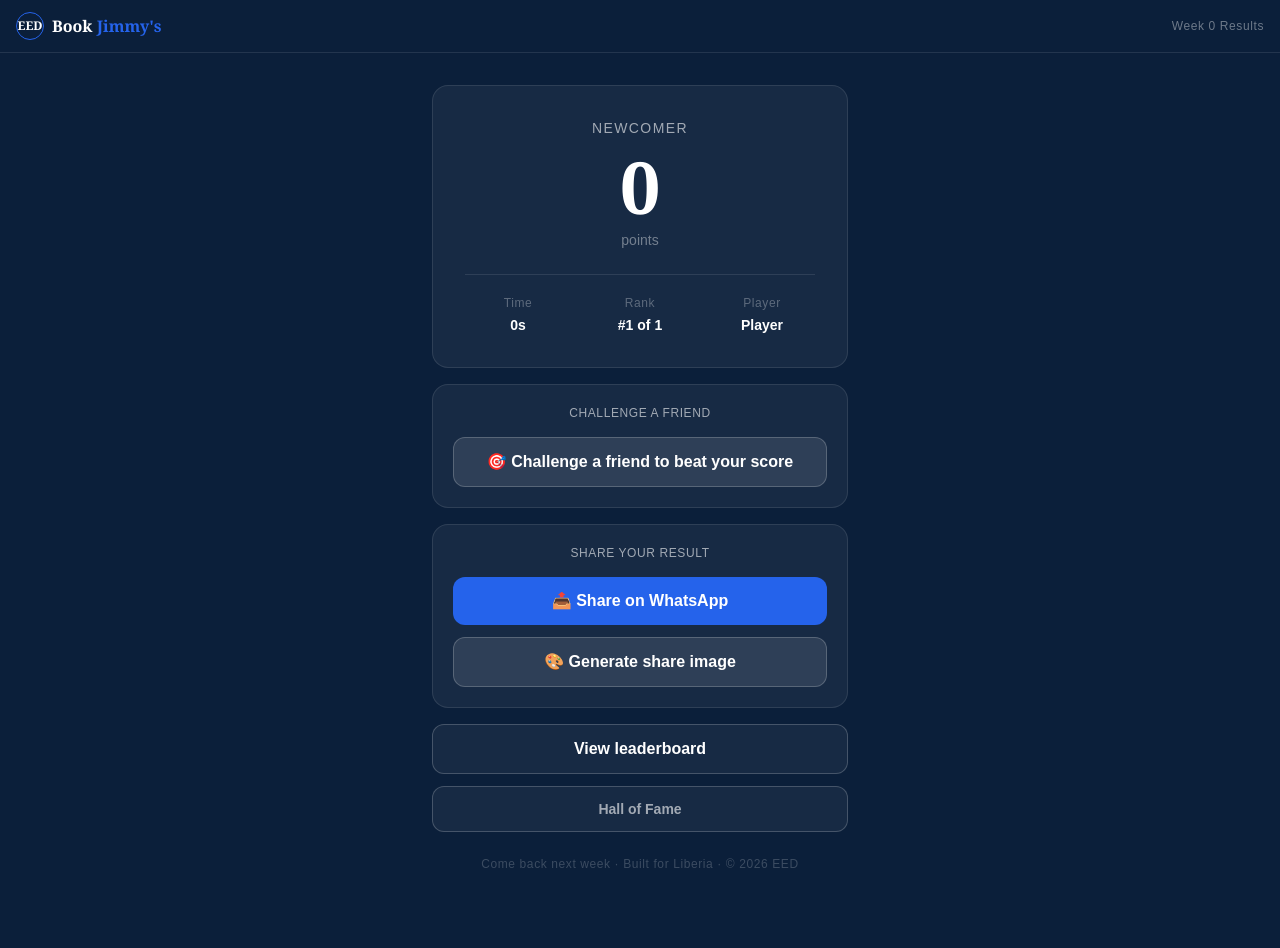
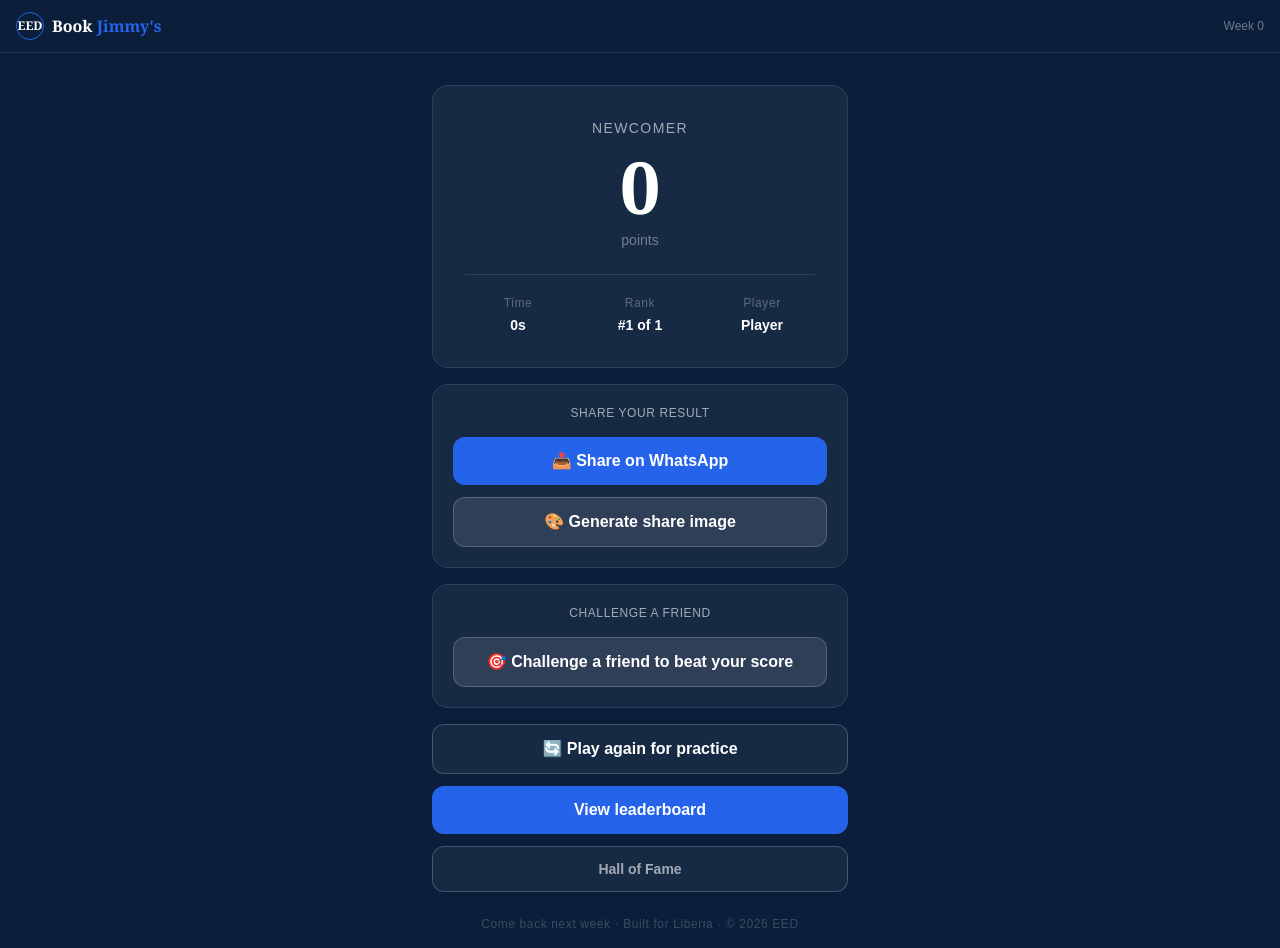
Before and after one commit to EEDICKSON/book-jimmys, a Next.js app: page /results in a window 1280 px wide. Before the commit the page ends 888 px from the top, so only its background shows below. Built offline with nearby package versions, Linux system fonts and the light colour scheme; no server answers.

Commit message:
feat: unlimited replays — first attempt counts, rest is practice

```diff
--- a/app/(admin)/admin/page.tsx
+++ b/app/(admin)/admin/page.tsx
@@ -469,6 +469,7 @@ export default function AdminPage() {
     if (activeTab === "users" && users.length === 0) loadUsers();
     if (activeTab === "daily") loadDailyChallenges();
     if (activeTab === "categories") loadCategoryOptions();
+    if (activeTab === "add") loadCategoryOptions();
   }, [activeTab]);
 
   // ── ACTION HANDLERS ─────────────────────────────────────
--- a/app/(game)/play/page.tsx
+++ b/app/(game)/play/page.tsx
@@ -7,7 +7,6 @@ import QuestionCard from "@/components/game/QuestionCard";
 import Timer from "@/components/game/Timer";
 import CategorySelect from "@/components/game/CategorySelect";
 import { SECONDS_PER_QUESTION, type AnsweredQuestion } from "@/lib/quiz-logic";
-
 import {
   playCorrectSound,
   playWrongSound,
@@ -30,7 +29,7 @@ type GameState =
   | "selecting" // Player choosing category
   | "loading" // Fetching questions
   | "playing" // Quiz in progress
-  | "answer_revealed" // Showing correct/wrong
+  | "answer_revealed" // Showing correct/wrong after answer
   | "submitting" // Saving score
   | "error";
 
@@ -49,8 +48,9 @@ export default function PlayPage() {
   );
   const [timerRunning, setTimerRunning] = useState(false);
   const [errorMessage, setErrorMessage] = useState("");
+  const [attemptNumber, setAttemptNumber] = useState(1);
 
-  // Called when player clicks Start
+  // Called when player clicks Start on category screen
   async function handleStartQuiz() {
     setGameState("loading");
     try {
@@ -94,11 +94,8 @@ export default function PlayPage() {
         setCorrectAnswer(data.correct_answer);
 
         const isCorrect = selectedKey === data.correct_answer;
-        if (isCorrect) {
-          playCorrectSound();
-        } else {
-          playWrongSound();
-        }
+        if (isCorrect) playCorrectSound();
+        else playWrongSound();
 
         const newAnswer: AnsweredQuestion = {
           questionId: currentQuestion.id,
@@ -155,7 +152,7 @@ export default function PlayPage() {
       await new Promise((resolve) => setTimeout(resolve, 900));
 
       router.push(
-        `/results?score=${data.score}&time=${data.timeTaken}&week=${data.weekNumber}&category=${selectedCategory}`,
+        `/results?score=${data.score}&time=${data.timeTaken}&week=${data.weekNumber}&category=${selectedCategory}&attempt=${data.attemptNumber}&first=${data.isFirstAttempt}`,
       );
     } catch {
       setErrorMessage("Failed to save your score. Please try again.");
@@ -168,9 +165,7 @@ export default function PlayPage() {
     handleAnswer(null);
   }, [handleAnswer]);
 
-  // ── RENDER STATES ─────────────────────────────────────
-
-  // Category selection screen
+  // ── CATEGORY SELECTION SCREEN ─────────────────────────
   if (gameState === "selecting") {
     return (
       <div className="min-h-screen bg-[#0b1f3a] flex flex-col">
@@ -192,6 +187,7 @@ export default function PlayPage() {
     );
   }
 
+  // ── LOADING SCREEN ────────────────────────────────────
   if (gameState === "loading") {
     return (
       <div className="min-h-screen bg-[#0b1f3a] flex items-center justify-center">
@@ -207,6 +203,7 @@ export default function PlayPage() {
     );
   }
 
+  // ── ERROR SCREEN ──────────────────────────────────────
   if (gameState === "error") {
     return (
       <div className="min-h-screen bg-[#0b1f3a] flex items-center justify-center p-4">
@@ -223,6 +220,7 @@ export default function PlayPage() {
     );
   }
 
+  // ── SUBMITTING SCREEN ─────────────────────────────────
   if (gameState === "submitting") {
     return (
       <div className="min-h-screen bg-[#0b1f3a] flex items-center justify-center">
@@ -233,22 +231,23 @@ export default function PlayPage() {
     );
   }
 
+  // ── QUIZ SCREEN ───────────────────────────────────────
   const currentQuestion = questions[currentIndex];
 
   return (
     <div className="min-h-screen bg-[#0b1f3a] flex flex-col">
       <Navbar />
 
-      {/* Category indicator */}
-      <div className="border-b border-white/10 px-4 py-2 flex items-center justify-center gap-2">
-        <span className="text-white/40 text-xs tracking-wider">
-          Week {questions[0]?.week_number} ·
+      {/* Category and attempt indicator */}
+      <div className="border-b border-white/10 px-4 py-2 flex items-center justify-center gap-3">
+        <span className="text-white/40 text-xs tracking-wider capitalize">
+          {selectedCategory.replace(/_/g, " ")} category
         </span>
-        <span className="text-white/60 text-xs">
-          {questions[0]?.category?.charAt(0).toUpperCase() +
-            (questions[0]?.category?.slice(1) || "")}{" "}
-          category
-        </span>
+        {attemptNumber > 1 && (
+          <span className="text-amber-400/60 text-xs">
+            · Practice attempt #{attemptNumber}
+          </span>
+        )}
       </div>
 
       <div className="flex-1 flex items-center justify-center p-4">
--- a/app/(game)/results/page.tsx
+++ b/app/(game)/results/page.tsx
@@ -1,7 +1,7 @@
 "use client";
 
 import { useSearchParams, useRouter } from "next/navigation";
-import { Suspense, useState, useEffect, useRef } from "react";
+import { Suspense, useState, useEffect } from "react";
 import Link from "next/link";
 import { createBrowserSupabaseClient } from "@/lib/supabase/client";
 import {
@@ -18,6 +18,9 @@ function ResultsContent() {
   const score = parseInt(params.get("score") || "0");
   const time = parseInt(params.get("time") || "0");
   const week = parseInt(params.get("week") || "0");
+  const category = params.get("category") || "general";
+  const attemptNumber = parseInt(params.get("attempt") || "1");
+  const isFirstAttempt = params.get("first") !== "false";
 
   const [nickname, setNickname] = useState("Player");
   const [cardUrl, setCardUrl] = useState<string | null>(null);
@@ -26,8 +29,6 @@ function ResultsContent() {
   const [copied, setCopied] = useState(false);
   const [rank, setRank] = useState(1);
   const [totalPlayers, setTotalPlayers] = useState(1);
-  const cardRef = useRef<HTMLImageElement>(null);
-
   const [challengeId, setChallengeId] = useState<string | null>(null);
   const [creatingChallenge, setCreatingChallenge] = useState(false);
 
@@ -42,7 +43,7 @@ function ResultsContent() {
   const mins = Math.floor(time / 60);
   const secs = time % 60;
 
-  // Fetch nickname and leaderboard rank
+  // Load nickname and rank
   useEffect(() => {
     async function loadData() {
       const {
@@ -58,11 +59,13 @@ function ResultsContent() {
 
       if (profile) setNickname(profile.nickname);
 
-      // Get rank from scores table
+      // Only fetch rank for first attempts
+      if (isFirstAttempt) {
         const { data: scores } = await supabase
           .from("scores")
           .select("score, time_taken_secs")
           .eq("week_number", week)
+          .eq("attempt_number", 1)
           .order("score", { ascending: false })
           .order("time_taken_secs", { ascending: true });
 
@@ -72,6 +75,7 @@ function ResultsContent() {
             (s) => s.score === score && s.time_taken_secs === time,
           );
           setRank(position >= 0 ? position + 1 : scores.length);
+        }
       }
     }
     loadData();
@@ -89,7 +93,6 @@ function ResultsContent() {
     };
   }
 
-  // Generate the image card
   async function handleGenerateCard() {
     setGenerating(true);
     try {
@@ -102,7 +105,6 @@ function ResultsContent() {
     }
   }
 
-  // Share via Web Share API (native mobile sheet)
   async function handleShareText() {
     const text = generateShareText(getCardData());
     setSharing(true);
@@ -115,13 +117,12 @@ function ResultsContent() {
         setTimeout(() => setCopied(false), 3000);
       }
     } catch {
-      // User cancelled — that is fine
+      /* user cancelled */
     } finally {
       setSharing(false);
     }
   }
 
-  // Download the image card
   function handleDownloadCard() {
     if (!cardUrl) return;
     const link = document.createElement("a");
@@ -130,7 +131,6 @@ function ResultsContent() {
     link.click();
   }
 
-  // Share image via Web Share API
   async function handleShareImage() {
     if (!cardUrl) return;
     try {
@@ -138,7 +138,7 @@ function ResultsContent() {
       const file = new File([blob], `bookjimmys-week${week}.png`, {
         type: "image/png",
       });
-      if (navigator.canShare && navigator.canShare({ files: [file] })) {
+      if (navigator.canShare?.({ files: [file] })) {
         await navigator.share({
           files: [file],
           text: `I scored ${score} points on Book Jimmy's this week!`,
@@ -160,7 +160,7 @@ function ResultsContent() {
         body: JSON.stringify({
           score,
           timeTakenSecs: time,
-          category: params.get("category") || "general",
+          category,
           weekNumber: week,
         }),
       });
@@ -196,10 +196,25 @@ function ResultsContent() {
             Book <span className="text-[#2563EB]">Jimmy&apos;s</span>
           </span>
         </div>
-        <span className="text-white/40 text-xs tracking-wider">
-          Week {week} Results
+        <div className="flex items-center gap-2">
+          {!isFirstAttempt && (
+            <span className="text-amber-400/60 text-xs">
+              Practice #{attemptNumber}
             </span>
+          )}
+          <span className="text-white/40 text-xs">Week {week}</span>
+        </div>
       </nav>
+
+      {/* Practice attempt banner */}
+      {!isFirstAttempt && (
+        <div className="bg-amber-500/10 border-b border-amber-500/20 px-4 py-2 text-center">
+          <p className="text-amber-400 text-xs">
+            Practice attempt #{attemptNumber} — your first attempt is on the
+            leaderboard. Keep practising! 💪
+          </p>
+        </div>
+      )}
 
       <div className="flex-1 p-4 max-w-md mx-auto w-full">
         {/* Score card */}
@@ -214,7 +229,6 @@ function ResultsContent() {
           </div>
           <p className="text-white/40 text-sm mb-6">points</p>
 
-          {/* Stats row */}
           <div className="grid grid-cols-3 gap-4 border-t border-white/10 pt-5">
             <div>
               <p className="text-white/30 text-xs mb-1 tracking-wider">Time</p>
@@ -224,9 +238,13 @@ function ResultsContent() {
               </p>
             </div>
             <div>
-              <p className="text-white/30 text-xs mb-1 tracking-wider">Rank</p>
+              <p className="text-white/30 text-xs mb-1 tracking-wider">
+                {isFirstAttempt ? "Rank" : "Attempt"}
+              </p>
               <p className="text-white font-semibold text-sm">
-                #{rank} of {totalPlayers}
+                {isFirstAttempt
+                  ? `#${rank} of ${totalPlayers}`
+                  : `#${attemptNumber}`}
               </p>
             </div>
             <div>
@@ -240,7 +258,59 @@ function ResultsContent() {
           </div>
         </div>
 
-        {/* Challenge a friend */}
+        {/* Share section — only show on first attempt */}
+        {isFirstAttempt && (
+          <div className="bg-white/5 border border-white/10 rounded-2xl p-5 mb-4">
+            <p className="text-white/60 text-xs tracking-wider uppercase mb-4 text-center">
+              Share your result
+            </p>
+            <button
+              onClick={handleShareText}
+              disabled={sharing}
+              className="w-full bg-[#2563EB] hover:bg-[#1d4ed8] disabled:opacity-50 text-white font-semibold py-3 rounded-xl transition-colors mb-3"
+            >
+              {copied
+                ? "✓ Copied!"
+                : sharing
+                  ? "Sharing..."
+                  : "📤 Share on WhatsApp"}
+            </button>
+            {!cardUrl ? (
+              <button
+                onClick={handleGenerateCard}
+                disabled={generating}
+                className="w-full bg-white/10 hover:bg-white/15 disabled:opacity-50 border border-white/20 text-white font-semibold py-3 rounded-xl transition-colors"
+              >
+                {generating ? "⏳ Generating..." : "🎨 Generate share image"}
+              </button>
+            ) : (
+              <div>
+                <img
+                  src={cardUrl}
+                  alt="Share card"
+                  className="w-full rounded-xl mb-3 border border-white/10"
+                />
+                <div className="grid grid-cols-2 gap-2">
+                  <button
+                    onClick={handleShareImage}
+                    className="bg-[#2563EB] hover:bg-[#1d4ed8] text-white font-semibold py-2.5 rounded-xl text-sm"
+                  >
+                    Share image
+                  </button>
+                  <button
+                    onClick={handleDownloadCard}
+                    className="bg-white/10 hover:bg-white/15 border border-white/20 text-white font-semibold py-2.5 rounded-xl text-sm"
+                  >
+                    Download
+                  </button>
+                </div>
+              </div>
+            )}
+          </div>
+        )}
+
+        {/* Challenge a friend — only on first attempt */}
+        {isFirstAttempt && (
           <div className="bg-white/5 border border-white/10 rounded-2xl p-5 mb-4">
             <p className="text-white/60 text-xs tracking-wider uppercase mb-4 text-center">
               Challenge a friend
@@ -269,70 +339,24 @@ function ResultsContent() {
               </div>
             )}
           </div>
+        )}
 
-        {/* Share section */}
-        <div className="bg-white/5 border border-white/10 rounded-2xl p-5 mb-4">
-          <p className="text-white/60 text-xs tracking-wider uppercase mb-4 text-center">
-            Share your result
-          </p>
-
-          {/* Text share button */}
-          <button
-            onClick={handleShareText}
-            disabled={sharing}
-            className="w-full bg-[#2563EB] hover:bg-[#1d4ed8] disabled:opacity-50 text-white font-semibold py-3 rounded-xl transition-colors mb-3 flex items-center justify-center gap-2"
-          >
-            {copied
-              ? "✓ Copied to clipboard!"
-              : sharing
-                ? "Sharing..."
-                : "📤 Share on WhatsApp"}
-          </button>
-
-          {/* Image card section */}
-          {!cardUrl ? (
-            <button
-              onClick={handleGenerateCard}
-              disabled={generating}
-              className="w-full bg-white/10 hover:bg-white/15 disabled:opacity-50 border border-white/20 text-white font-semibold py-3 rounded-xl transition-colors flex items-center justify-center gap-2"
-            >
-              {generating ? "⏳ Generating card..." : "🎨 Generate share image"}
-            </button>
-          ) : (
-            <div>
-              {/* Preview of generated card */}
-              <img
-                ref={cardRef}
-                src={cardUrl}
-                alt="Your share card"
-                className="w-full rounded-xl mb-3 border border-white/10"
-              />
-              <div className="grid grid-cols-2 gap-2">
-                <button
-                  onClick={handleShareImage}
-                  className="bg-[#2563EB] hover:bg-[#1d4ed8] text-white font-semibold py-2.5 rounded-xl transition-colors text-sm"
-                >
-                  Share image
-                </button>
-                <button
-                  onClick={handleDownloadCard}
-                  className="bg-white/10 hover:bg-white/15 border border-white/20 text-white font-semibold py-2.5 rounded-xl transition-colors text-sm"
-                >
-                  Download
-                </button>
-              </div>
-            </div>
-          )}
-        </div>
-
-        {/* Navigation */}
+        {/* Play again button */}
         <div className="space-y-3">
           <Link
+            href="/play"
+            className="block w-full bg-white/5 hover:bg-white/10 border border-white/20 text-white font-semibold py-3 rounded-xl text-center transition-colors"
+          >
+            {isFirstAttempt ? "🔄 Play again for practice" : "🔄 Play again"}
+          </Link>
+          {isFirstAttempt && (
+            <Link
               href="/leaderboard"
-            className="block w-full bg-white/5 hover:bg-white/10 border border-white/20 text-white font-semibold py-3 rounded-xl text-center transition-colors"
+              className="block w-full bg-[#2563EB] hover:bg-[#1d4ed8] text-white font-semibold py-3 rounded-xl text-center transition-colors"
             >
               View leaderboard
             </Link>
+          )}
           <Link
             href="/hall-of-fame"
             className="block w-full bg-white/5 hover:bg-white/10 border border-white/20 text-white/60 font-semibold py-3 rounded-xl text-center transition-colors text-sm"
@@ -342,7 +366,9 @@ function ResultsContent() {
         </div>
 
         <p className="text-center text-white/20 text-xs mt-6 tracking-wider">
-          Come back next week · Built for Liberia · © 2026 EED
+          {isFirstAttempt
+            ? "Come back next week · Built for Liberia · © 2026 EED"
+            : "Practice as much as you like · Only your first attempt counts · © 2026 EED"}
         </p>
       </div>
     </div>
--- a/app/api/score/route.ts
+++ b/app/api/score/route.ts
@@ -26,23 +26,33 @@ export async function POST(request: NextRequest) {
       return NextResponse.json({ error: "Not authenticated" }, { status: 401 });
     }
 
-    const { answers }: { answers: AnsweredQuestion[] } = await request.json();
+    const {
+      answers,
+      category,
+    }: { answers: AnsweredQuestion[]; category?: string } =
+      await request.json();
     const weekNumber = getCurrentWeekNumber();
 
-    // Check: already played this week?
-    const { data: existingScore } = await supabase
+    // Count how many times this player has played this week
+    const adminSupabase = createClient(
+      process.env.NEXT_PUBLIC_SUPABASE_URL!,
+      process.env.SUPABASE_SERVICE_ROLE_KEY!,
+    );
+
+    const { data: previousAttempts } = await adminSupabase
       .from("scores")
-      .select("id")
+      .select("id, attempt_number")
       .eq("user_id", user.id)
       .eq("week_number", weekNumber)
-      .single();
+      .order("attempt_number", { ascending: false })
+      .limit(1);
 
-    if (existingScore) {
-      return NextResponse.json(
-        { error: "You have already played this week" },
-        { status: 409 },
-      );
-    }
+    const attemptNumber =
+      previousAttempts && previousAttempts.length > 0
+        ? previousAttempts[0].attempt_number + 1
+        : 1;
+
+    const isFirstAttempt = attemptNumber === 1;
 
     // Verify answers server-side
     const questionIds = answers.map((a) => a.questionId);
@@ -65,35 +75,35 @@ export async function POST(request: NextRequest) {
     const totalTimeSecs = calculateTotalTime(verifiedAnswers);
     const correctCount = verifiedAnswers.filter((a) => a.isCorrect).length;
 
-    // Save score
-    const { error: saveError } = await supabase.from("scores").insert({
+    // Always save the score — even repeat attempts
+    const { error: saveError } = await adminSupabase.from("scores").insert({
       user_id: user.id,
       score: totalScore,
       time_taken_secs: totalTimeSecs,
       week_number: weekNumber,
+      category: category || "general",
+      attempt_number: attemptNumber,
     });
 
     if (saveError) throw saveError;
 
-    // Get rank for XP calculation
-    const adminSupabase = createClient(
-      process.env.NEXT_PUBLIC_SUPABASE_URL!,
-      process.env.SUPABASE_SERVICE_ROLE_KEY!,
-    );
-
+    // Only award XP and update leaderboard rank on first attempt
+    let rank = null;
+    if (isFirstAttempt) {
       const { data: allScores } = await adminSupabase
         .from("scores")
-      .select("score, time_taken_secs")
+        .select("score, time_taken_secs, attempt_number")
         .eq("week_number", weekNumber)
+        .eq("attempt_number", 1) // Only count first attempts for ranking
         .order("score", { ascending: false })
         .order("time_taken_secs", { ascending: true });
 
-    const rank =
+      rank =
         (allScores?.findIndex(
           (s) => s.score === totalScore && s.time_taken_secs === totalTimeSecs,
         ) ?? 0) + 1;
 
-    // Get current user stats for streak calculation
+      // Get current user stats for streak
       const { data: userData } = await adminSupabase
         .from("users")
         .select("xp, level, streak, last_played")
@@ -114,7 +124,6 @@ export async function POST(request: NextRequest) {
         const newXp = userData.xp + xpEarned;
         const newLevel = getLevelFromXp(newXp).level;
 
-      // Update user XP, level, streak
         await adminSupabase
           .from("users")
           .update({
@@ -125,7 +134,6 @@ export async function POST(request: NextRequest) {
           })
           .eq("id", user.id);
 
-      // Log XP transactions
         await adminSupabase.from("xp_log").insert(
           breakdown.map((item) => ({
             user_id: user.id,
@@ -135,6 +143,7 @@ export async function POST(request: NextRequest) {
           })),
         );
       }
+    }
 
     return NextResponse.json({
       score: totalScore,
@@ -142,6 +151,8 @@ export async function POST(request: NextRequest) {
       weekNumber,
       rank,
       correctAnswers: correctCount,
+      attemptNumber,
+      isFirstAttempt,
       answers: verifiedAnswers,
     });
   } catch (error) {
```
Lines whose indentation alone changed are shown as unchanged.
